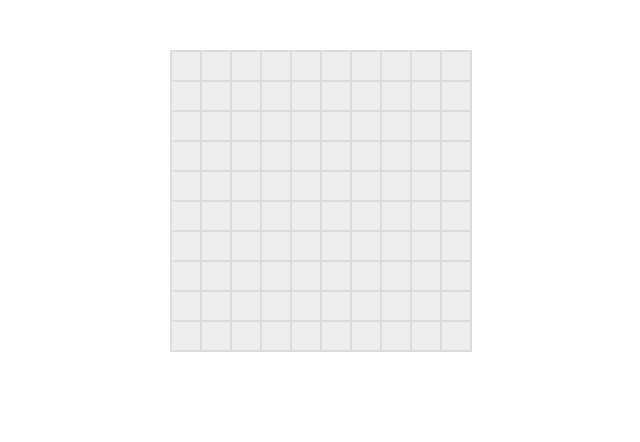
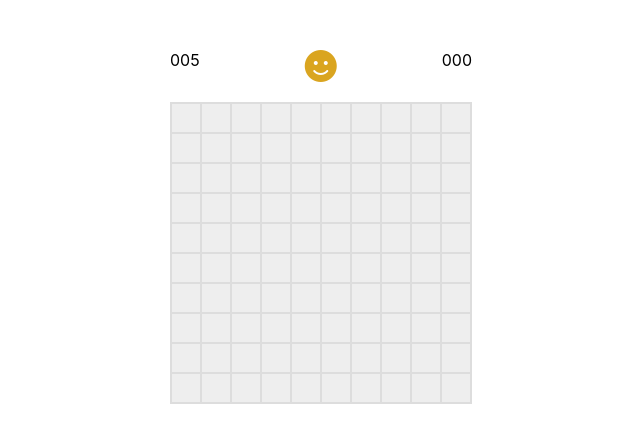
Before and after one commit to msandula12/minesweeper, a React (Create React App) app: page / in a window 1280 px wide. Shown: the top 442 px of the page, without its empty margins (319-959 px from the left). Built offline with nearby package versions, Linux system fonts and the light colour scheme.

Commit message:
feat: add beginnings of toolbar

```diff
--- a/src/App.css
+++ b/src/App.css
@@ -1,16 +1,30 @@
 .container {
   display: flex;
+}
+
+.minesweeper {
+  margin: 50px auto;
 }
 
 .grid {
   display: inline-block;
   border: 1px solid #ddd;
-  margin: 50px auto;
 }
 
 .grid-row {
   display: flex;
   justify-content: center;
+}
+
+.toolbar {
+  display: flex;
+  justify-content: space-between;
+  margin-bottom: 20px;
+}
+
+.smiley {
+  font-size: 32px;
+  color: goldenrod;
 }
 
 .square {
--- a/src/components/Minesweeper.tsx
+++ b/src/components/Minesweeper.tsx
@@ -1,9 +1,19 @@
 import React from 'react';
 
 import Grid from './Grid';
+import Smiley from './Smiley';
 
 const Minesweeper = () => {
-  return <Grid columns={10} rows={10} mines={5} />;
+  return (
+    <div className="minesweeper">
+      <div className="toolbar">
+        <div>005</div>
+        <Smiley />
+        <div>000</div>
+      </div>
+      <Grid columns={10} rows={10} mines={5} />{' '}
+    </div>
+  );
 };
 
 export default Minesweeper;
--- /dev/null
+++ b/src/components/Smiley.tsx
@@ -0,0 +1,13 @@
+import React from 'react';
+
+const Smiley = () => {
+  const smileType = (): string => {
+    return 'smile'; // NORMAL
+    // return 'dizzy'; // LOST
+    // return 'grin-stars'; // WON
+  };
+
+  return <i className={`fas fa-${smileType()} smiley`} />;
+};
+
+export default Smiley;
```
